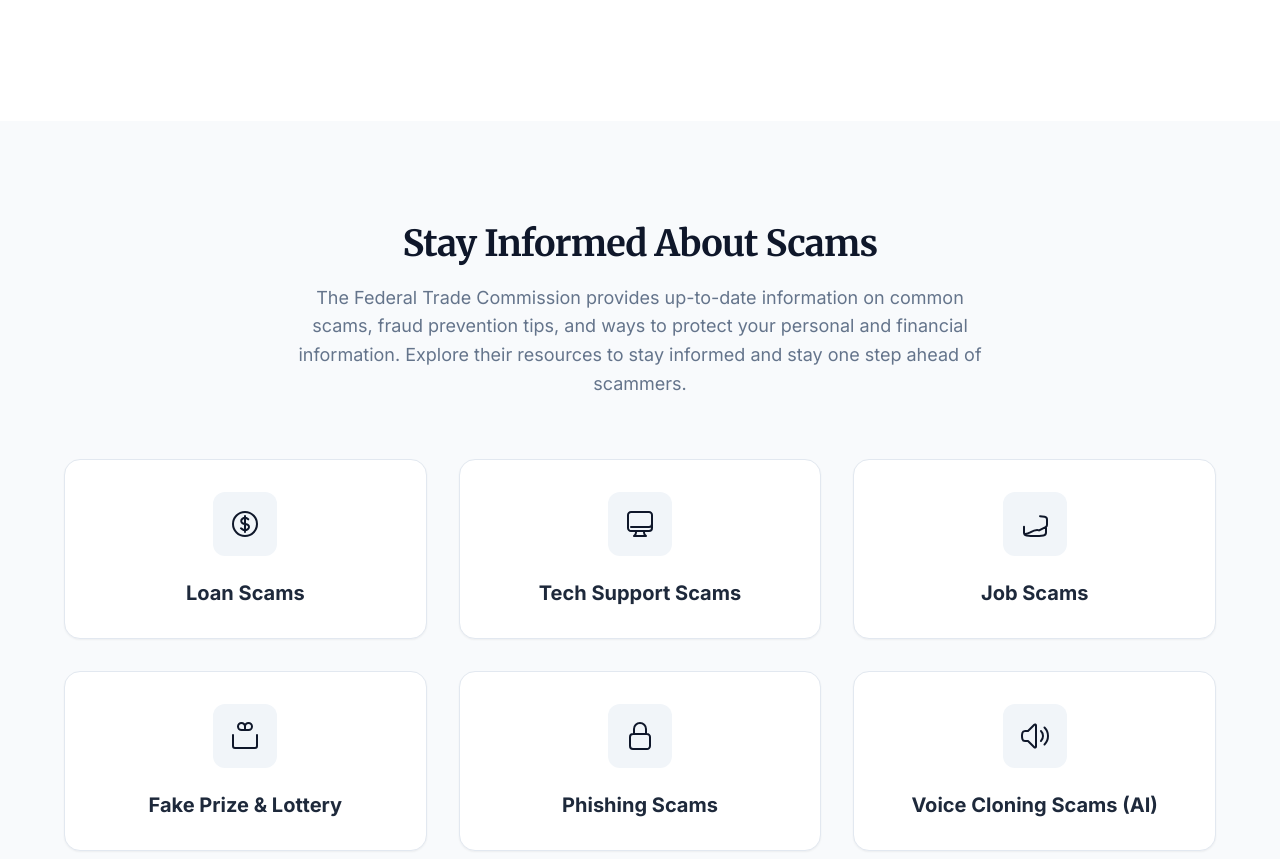
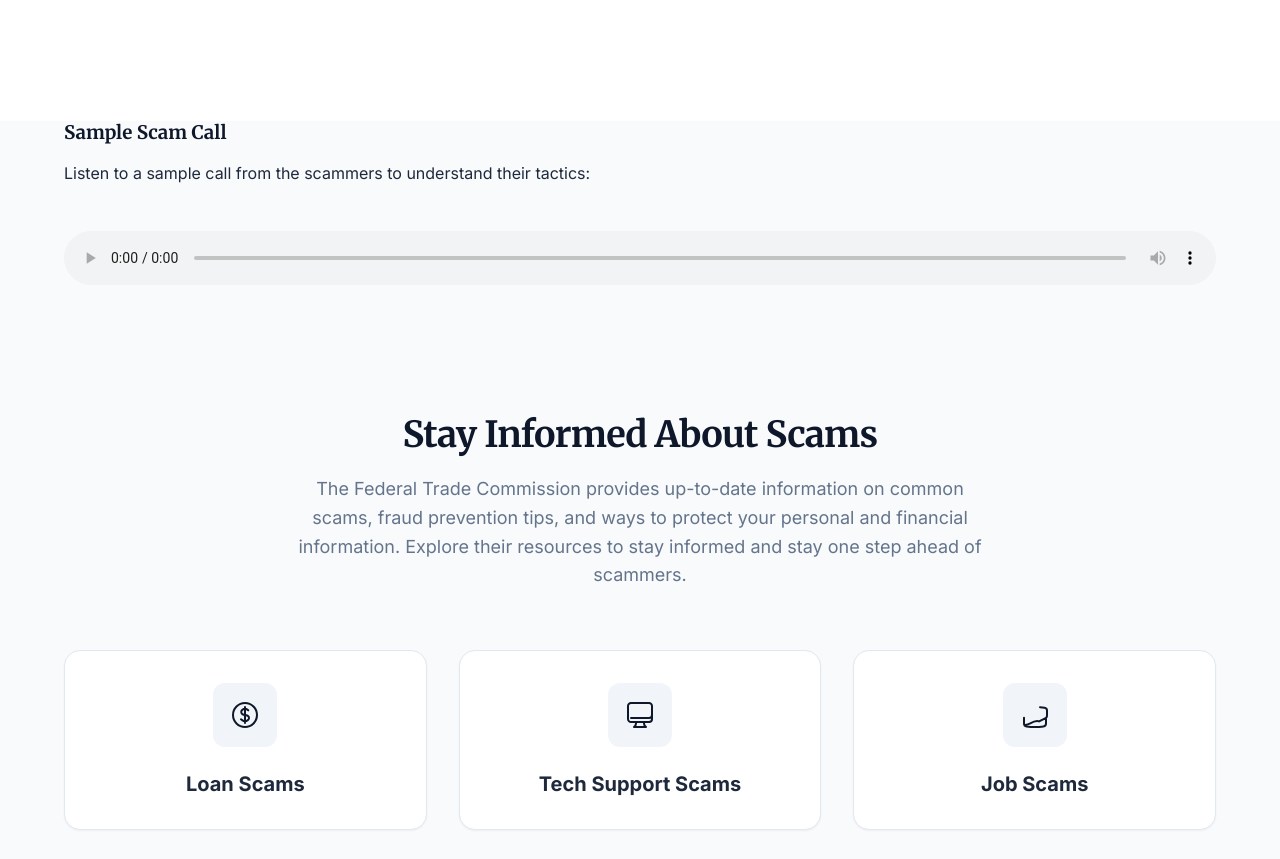
Before and after one commit to n8thegr8/crestwood-loan-advisors-site, a plain HTML site: page index.html in a window 1280 px wide. Shown: the part 972-1831 px from the top of the page. Drawn offline with Linux system fonts and the light colour scheme.

Commit message:
Automated update from AI Site Manager
Request: Can you remove the exclamation point after the Advisors is a Fraudulent
Operation?
I also want you to add a new section after this
[image: image.png]

It should contain a sample call from the scammers.  The attached MP3 should
be used for the audio player.

THanks,

nate

```diff
--- a/index.html
+++ b/index.html
@@ -30,7 +30,6 @@
         href="https://fonts.googleapis.com/css2?family=Inter:wght@300;400;600;700&family=Merriweather:wght@300;400;700&display=swap"
         rel="stylesheet">
     <link rel="stylesheet" href="styles.css">
-
 </head>
 
 <body>
@@ -70,6 +69,17 @@
                         from trusted individuals or organizations. Staying informed about common scam tactics can help
                         protect you and your loved ones.</p>
                 </div>
+            </div>
+        </section>
+
+        <section class="audio-sample">
+            <div class="container">
+                <h3>Sample Scam Call</h3>
+                <p>Listen to a sample call from the scammers to understand their tactics:</p>
+                <audio controls style="margin-top: 20px; margin-bottom: 20px; width: 100%;">
+                    <source src="sample-scam-call.mp3" type="audio/mpeg">
+                    Your browser does not support the audio element.
+                </audio>
             </div>
         </section>
 
```
